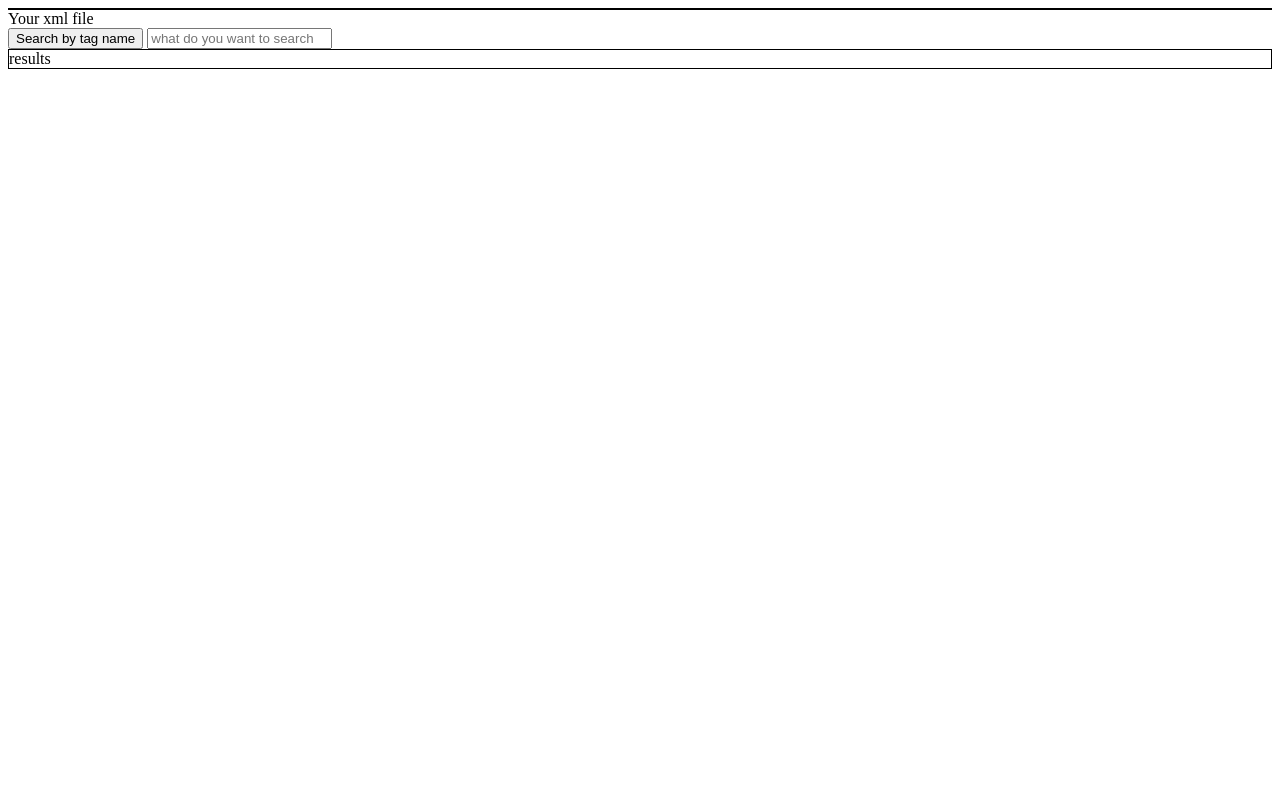
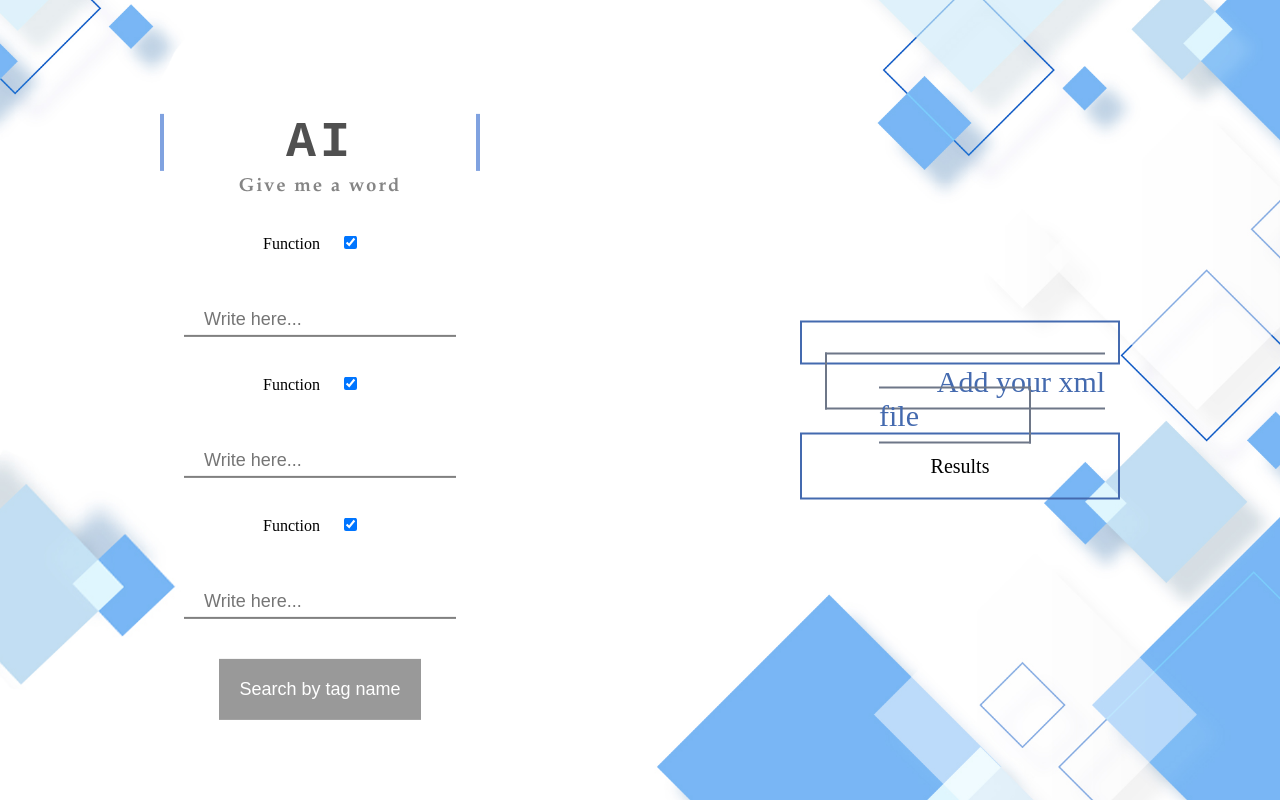
Before and after one commit to george12w1/proiect-ia, a plain HTML site: page proiectIa/index.html in a window 1280 px wide. Drawn offline with nearby package versions, Linux system fonts and the light colour scheme.

Commit message:
Web Page

```diff
--- a/proiectIa/index.html
+++ b/proiectIa/index.html
@@ -1,24 +1,58 @@
 <html>
     <head>
+        <meta charset="utf-8">
+        <meta http-equiv="X-UA-Compatible" content="IE=edge">
+        <title>Proiect IA</title>
+        <meta name="description" content="">
+        <meta name="viewport" content="width=device-width, initial-scale=1">
+        <link rel="stylesheet" href="style.css">
 
-        </head>
-<div id="files" style="border:1px solid black">gerg</div>
+    </head>
+<body>
+    <div class="split left">
+        <div class="centered">
+            <h1>AI</h1>
+            <h3>Give me a word</h3>
+            <div id = "functions">
+                <div id="function">
+                    <label class="container">Function
+                        <input type="checkbox" checked="checked">
+                        <span class="checkmark"></span>
+                      </label>
+                    <input id="function1_value" type="text" placeholder="Write here...">
+                </div>
+                <div id="function">
+                    <label class="container">Function
+                        <input type="checkbox" checked="checked">
+                        <span class="checkmark"></span>
+                      </label>
+                    <input id="function1_value" type="text" placeholder="Write here...">
+                </div>
+                <div id="function">
+                    <label class="container">Function
+                        <input type="checkbox" checked="checked">
+                        <span class="checkmark"></span>
+                      </label>
+                    <input id="function1_value" type="text" placeholder="Write here...">
+                </div>
+                <button id="function1" onclick="search()">Search by tag name</button>
+            </div>
+        </div>
+    </div>
 
-<input type="file" name="imageUpload" id="addImage" style="display:none" />
+    <div class="split right">
+        <div class="centered">
+            <div id="files">gerg</div>
 
+            <input type="file" name="imageUpload" id="addImage" style="display:none" />
 
-<label for="addImage" class="button-style">Your xml file <i class="fa fa-picture-o" aria-hidden="true"></i></label>
-<div id = "functions">
-    <div id="function">
-    <button id="function1" onclick="search()">Search by tag name</button>
-    <input id="function1_value" type="text" placeholder="what do you want to search">
-</div>
-</div>
+            <label for="addImage" id="add_file" class="button-style">Add your xml file<i class="fa fa-picture-o" aria-hidden="true"></i></label>
 
+            <div id="results" >Results</div>
+        </div>
+    </div>
 
-
-
-<div id="results" style="border:1px solid black">results</div>
+</body>
 <script type="text/javascript" src="//cdnjs.cloudflare.com/ajax/libs/lodash.js/0.10.0/lodash.min.js"></script>
 
 <script src="script.js"></script>
--- a/proiectIa/script.js
+++ b/proiectIa/script.js
@@ -11,7 +11,9 @@ document.getElementById("addImage").addEventListener('change', function () {
         let file = this.files[0];
         if(file.name.split('.')[1]=="xml"){
         fr = new FileReader();
-        fr.onload = function(){ window.localStorage.setItem(file.name+"("+uuidv4()+")", fr.result);};
+        fr.onload = function(){
+          renderFileComponents();
+          window.localStorage.setItem(file.name+"("+uuidv4()+")", fr.result);};
         fr.readAsText(file);
         renderFileComponents();
         }else console.log("invalid format");
--- /dev/null
+++ b/proiectIa/style.css
@@ -0,0 +1,114 @@
+body{
+    background-image: url(./images/background_blue.png);
+    background-size: cover;
+}
+
+/* Split the screen in half */
+.split {
+  height: 100%;
+  width: 50%;
+  position: fixed;
+  z-index: 1;
+  top: 0;
+  overflow-x: hidden;
+  padding-top: 20px;
+}
+
+/* Control the left side */
+.left {
+  left: 0;
+}
+
+/* Control the right side */
+.right {
+  right: 0;
+}
+
+/* If you want the content centered horizontally and vertically */
+.centered {
+  position: absolute;
+  top: 50%;
+  left: 50%;
+  transform: translate(-50%, -50%);
+  text-align: center;
+}
+
+
+/****    LEFT SIDE    ****/
+
+.left h1{
+    border-left: 4px solid rgb(128, 162, 224);
+    border-right: 4px solid rgb(128, 162, 224);
+    letter-spacing: 4px;
+    font-size: 50px;
+    font-family: "Courier New", Courier, monospace;
+    color:rgb(80, 80, 80);
+    margin-bottom: 5px;
+}
+
+.left h3 {
+    color:rgb(133, 133, 133);
+    font-family: "Palatino Linotype", "Book Antiqua", Palatino, serif;
+    margin-top:0px;
+    letter-spacing: 2px;
+}
+
+.left button{
+    background-color: rgb(153, 153, 153);
+    padding: 20px;
+    font-size: 18px;
+    border: none;
+    color:white;
+    margin: 20px;
+}
+
+.left input{
+    font-size: 18px;
+    margin: 20px;
+    padding: 20px;
+    padding-bottom: 5px;
+    border:none;
+    border-bottom: 2px solid gray;
+}
+
+
+/****    RIGHT SIDE    ****/
+
+.right #files{
+    font-size: 20px;
+    padding: 20px;
+    border: 2px solid rgb(68, 106, 175);
+}
+
+.right #files div{
+    border: 2px solid gray;
+}
+
+.right button{
+    background-color: rgb(153, 153, 153);
+    padding: 10px;
+    font-size: 16px;
+    border: none;
+    color:white;
+    margin: 20px;
+}
+
+.right #add_file{
+    font-size: 30px;
+    margin:10px;
+    padding: 10px 110px;
+    border: 2px solid  rgb(110, 119, 136);
+    color: rgb(68, 106, 175);
+}
+
+.right #results{
+    font-size: 20px;
+    padding: 20px;
+    border: 2px solid rgb(68, 106, 175);
+}
+
+.right #results div{
+    border: 2px solid gray;
+    padding: 20px;
+
+}
```
Also changed, not shown: proiectIa/images/background_blue.png (added).
